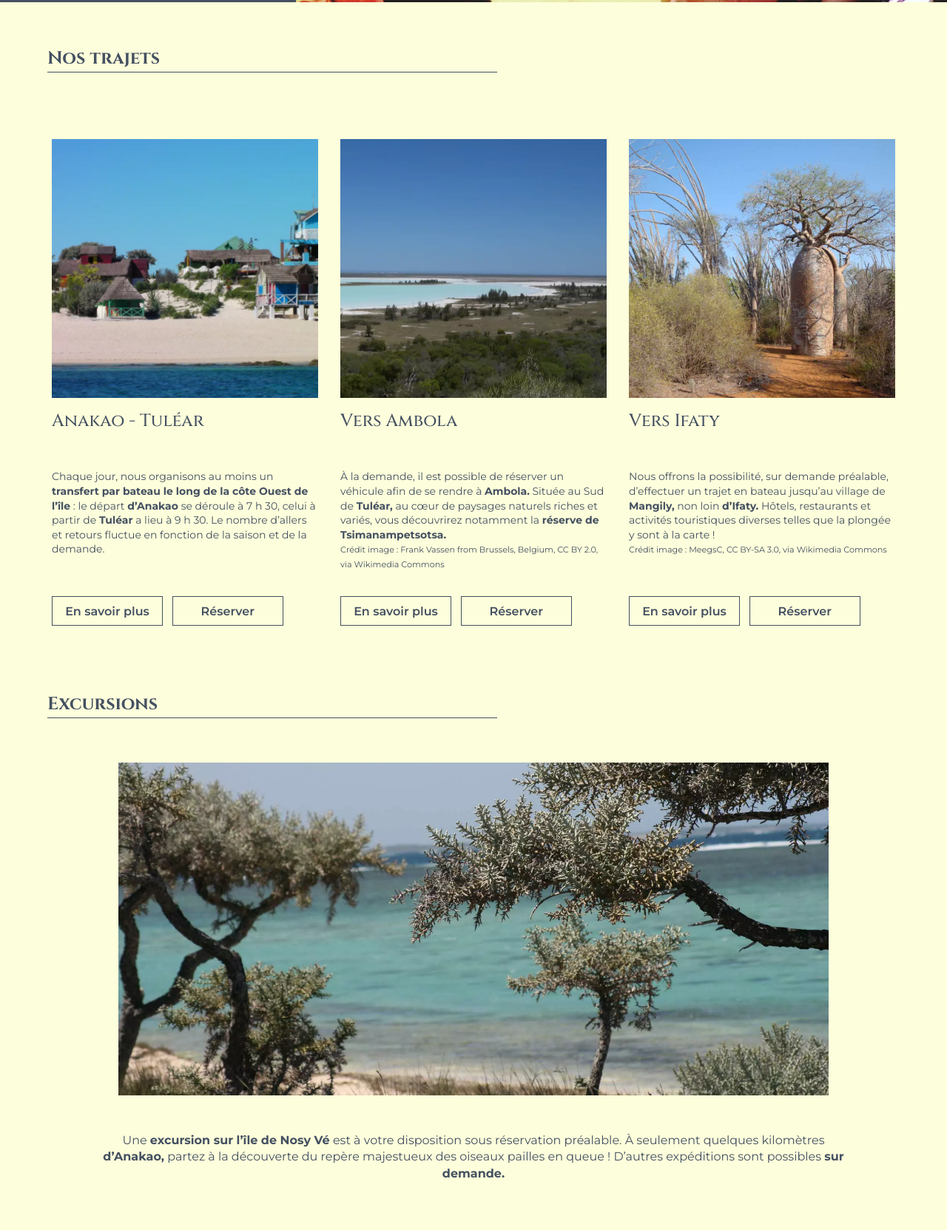
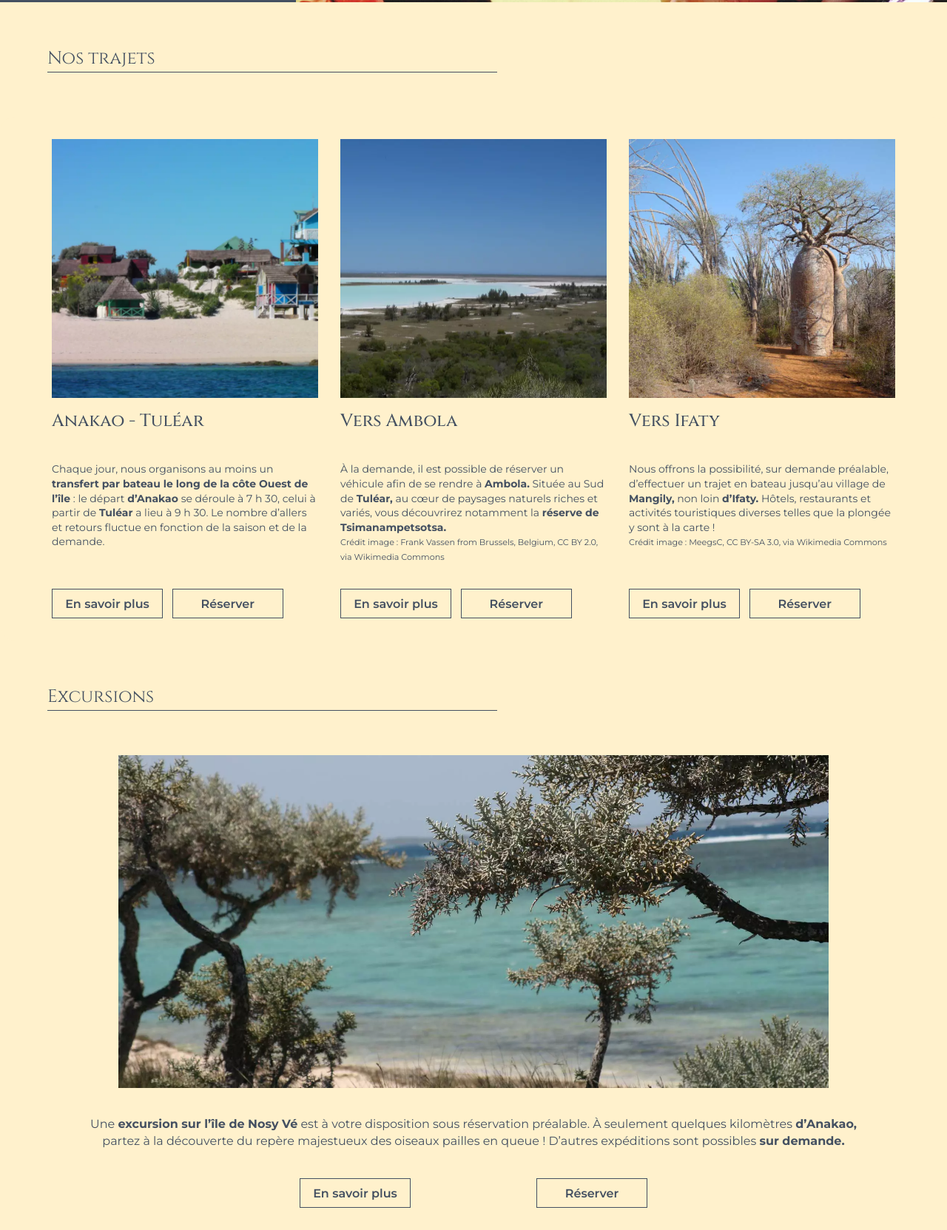
Before and after one commit to hugowoille/anakao_express, a website built with Parcel: page index.html in a window 1280 px wide. Shown: the part 797-2460 px from the top of the page at 74% size. Built offline with nearby package versions, Linux system fonts and the light colour scheme; a web font is replaced by a local one.

Commit message:
changement des trajet home mobile

```diff
--- a/stylesheets/abstracts/_variables.scss
+++ b/stylesheets/abstracts/_variables.scss
@@ -79,6 +79,6 @@ $font-p: "Playfair Display", serif;
 // COLORS
 
 $dark_grey:#222222;
-$jaune: #fdfedb;
+$jaune: rgb(255, 241, 204);
 $background_input:#eeeec6;
 $bleu:#445061;
--- a/stylesheets/pages/_home.scss
+++ b/stylesheets/pages/_home.scss
@@ -30,6 +30,7 @@ h2 {
     font-size: 1.2em;
     color: $bleu;
     margin-left: 5vw;
+    font-weight: normal;
 
     &:after {
         content: "";
@@ -125,21 +126,30 @@ h2 {
     display: flex;
     flex-direction: column;
     align-items: center;
-
+    background-color: $bleu;
+    padding:5vw 0;
+    border-radius: 20px;
     section {
         display: flex;
         flex-wrap: wrap;
         width: 90vw;
         max-width: 100%;
         margin: 20px 0;
-        background-color: rgb(253, 234, 183);
-        border-radius: 7px;
-        box-shadow: 3px 3px 8px 0px rgba(0,0,0,0.40);
+        background-color: $jaune;
+        border-radius: 20px;
+        -webkit-box-shadow: 10px 10px 22px -6px rgba(0,0,0,0.75);
+-moz-box-shadow: 10px 10px 22px -6px rgba(0,0,0,0.75);
+box-shadow: 10px 10px 22px -6px rgba(0,0,0,0.75);
 
         .sidebar-section_home {
             span {
                 font-size: 0.8em;
 
+            }
+            .buttons{
+                a{
+                    border-radius: 10px;
+                }
             }
         }
 
@@ -157,7 +167,7 @@ h2 {
             margin: 0 auto;
             font-family: $font-navbar-cinzel;
             font-weight: 500;
-            padding: 20px 0;
+            padding: 10px 0;
             color: $bleu;
         }
 
@@ -173,12 +183,12 @@ h2 {
 
         p {
             font-family: $font-titre-montserrat;
-            font-size: 0.8em;
+            font-size: 0.7em;
             color: $bleu;
             width: 100%;
             text-align: center;
-            margin-top: 20px;
-            padding:1vw;
+            margin-top: 10px;
+            padding:2vw;
 
         }
 
@@ -186,7 +196,8 @@ h2 {
             display: block;
             object-fit: cover;
             width: 100%;
-            max-height: 450px;
+
+            border-radius: 20px 20px 0 0;
 
         }
     }
@@ -198,6 +209,8 @@ h2 {
 
 @media (min-width: 600px) {
     .trajets_home {
+        background-color: $jaune;
+        padding:0;
         section {
             flex-direction: row;
             width: 100vw;
@@ -214,6 +227,7 @@ h2 {
                     box-shadow: none;
                     height: auto;
                     min-height: 540.05px;
+                    border-radius: 0;
 
                 }
             }
@@ -258,6 +272,7 @@ h2 {
                     a {
                         background-color: $jaune;
                         color: $bleu;
+                        border-radius: 0;
                     }
 
                     .esp_button {
@@ -416,27 +431,28 @@ h2 {
         width: 90%;
         max-width: 100%;
         object-fit: cover;
-        margin-bottom: 50px;
+
         object-position: bottom;
     }
 
     p {
         font-family: $font-titre-montserrat;
         text-align: center;
-        font-size: 0.8em;
-        width: 80%;
+        font-size: 0.7em;
+        width: 90%;
         margin: 0 auto;
-        margin-bottom: 50px;
+        padding:6vw 3vw;
         color: $bleu;
+
 
     }
 
     .buttons {
-        flex-direction: column;
+        flex-direction: row;
         margin: 0;
         align-items: center;
-        height: 100px;
-        justify-content: space-between;
+
+        justify-content: space-around;
 
         a {
 
@@ -489,6 +505,10 @@ h2 {
             justify-content: space-around;
             padding: 0 25vw;
 
+        }
+        p{
+            font-size: 0.8em;
+            padding: 3vw;
         }
     }
 }
```
Also changed, not shown: stylesheets/main.css, 1 other file.
